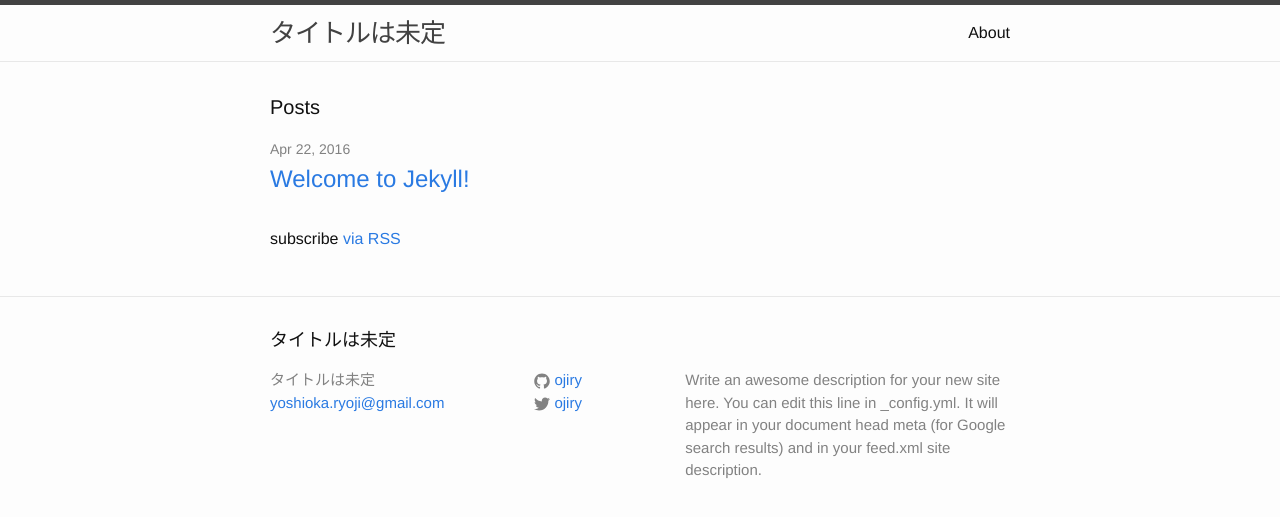
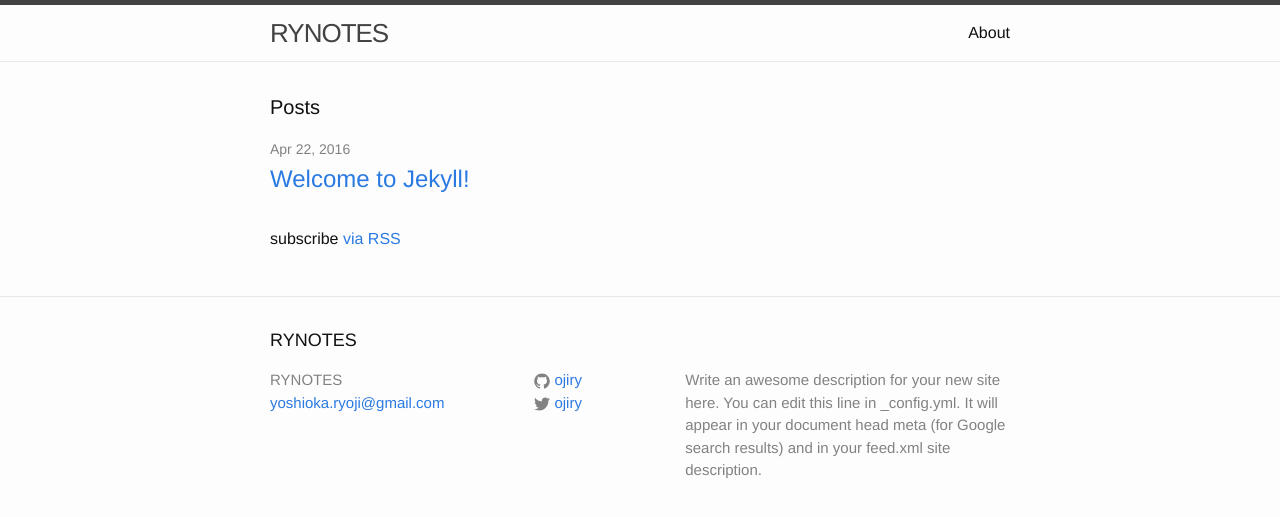
Before and after one commit to ojiry/blog, a Jekyll site: the page built from index.html, in a window 1280 px wide. Shown: the top 517 px of the page. Built offline with Jekyll 4.4.1, drawn with Linux system fonts in a browser that asks for light colours.

Commit message:
:tada: Decided blog title :tada:

```diff
--- a/_config.yml
+++ b/_config.yml
@@ -1,4 +1,4 @@
-title: タイトルは未定
+title: RYNOTES
 email: yoshioka.ryoji@gmail.com
 description: > # this means to ignore newlines until "baseurl:"
   Write an awesome description for your new site here. You can edit this
```
